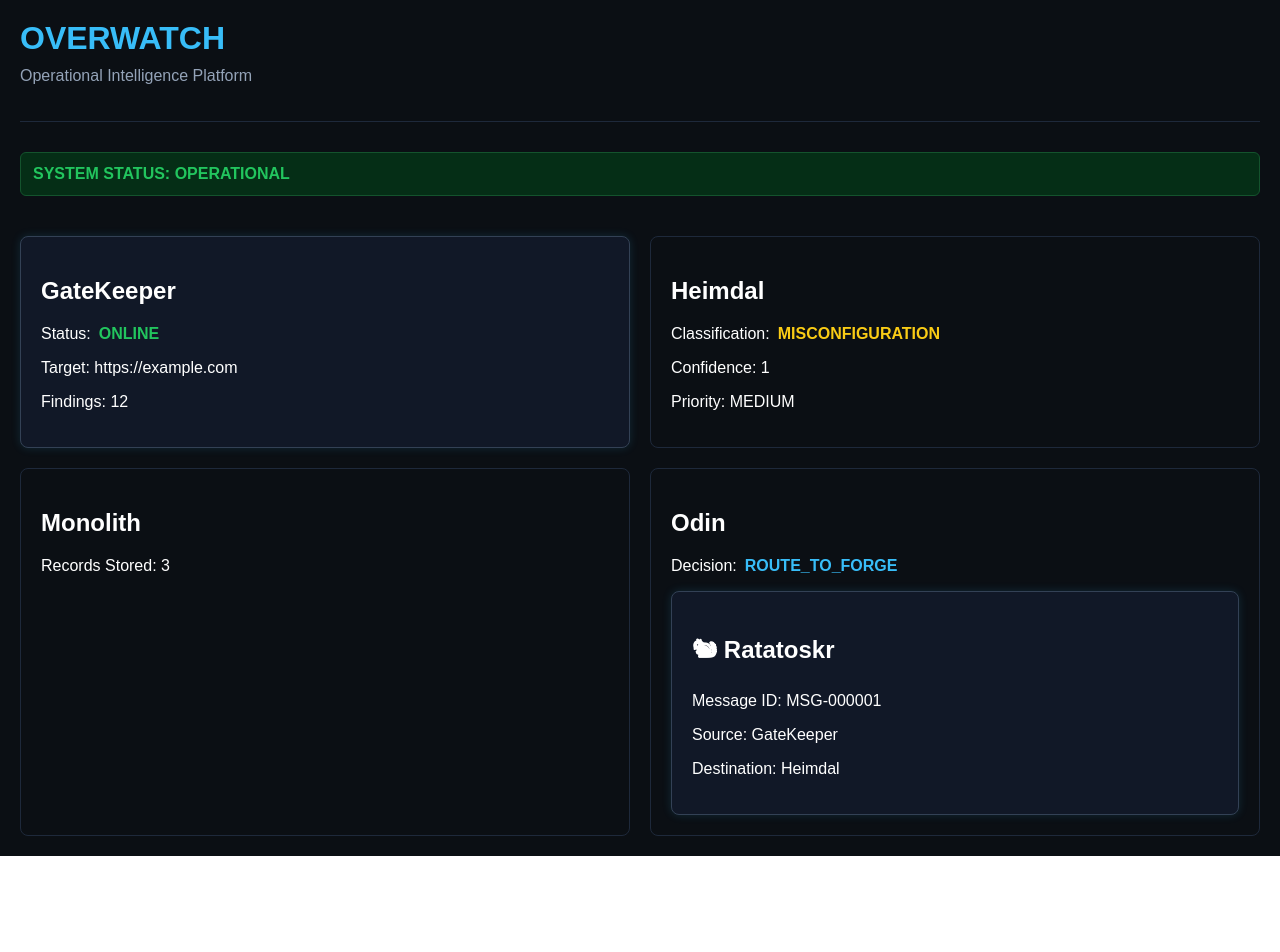
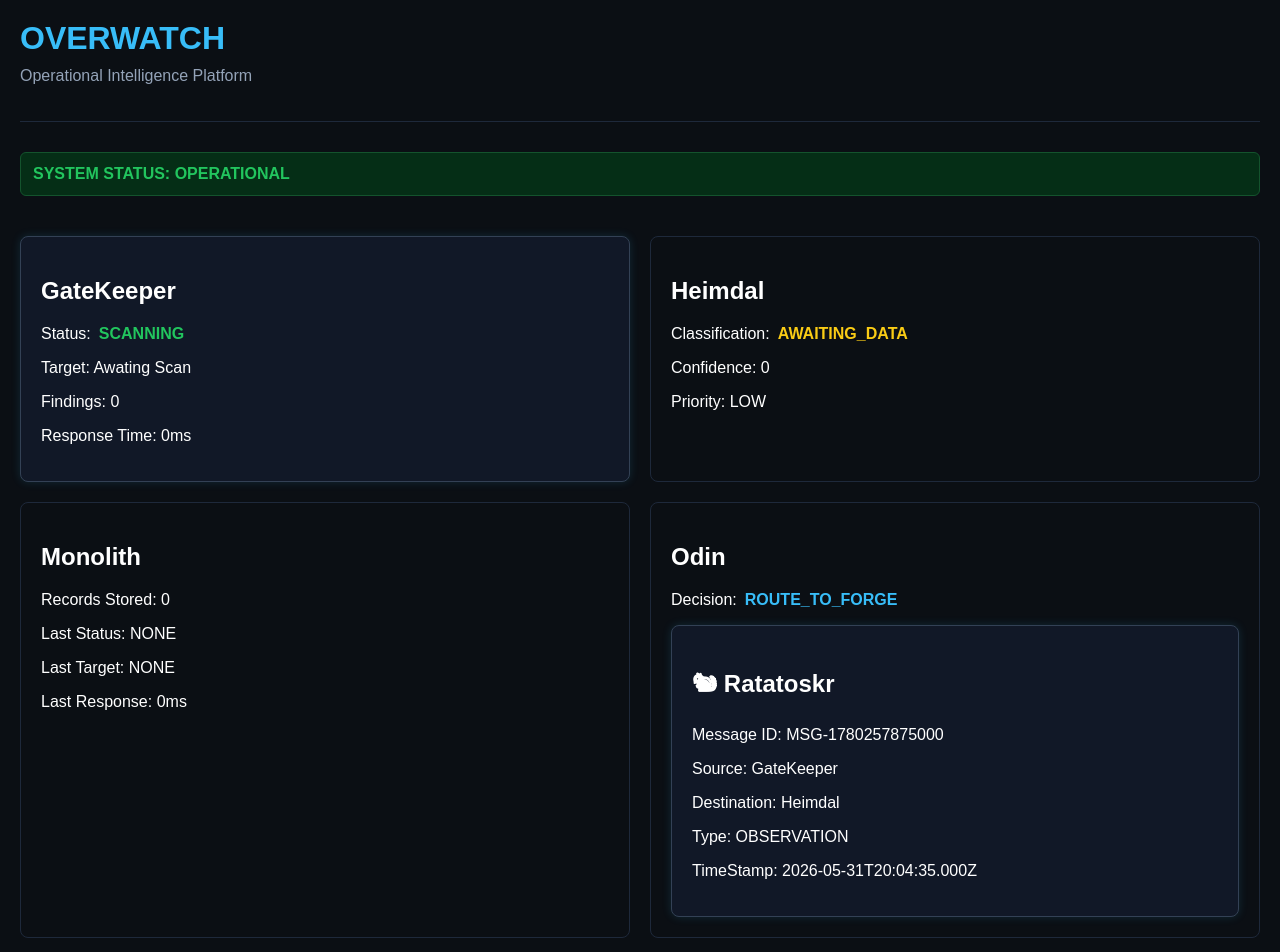
Before and after one commit to GunSlinger0715/overwatch-dashboard, a React (Create React App) app: page / in a window 1280 px wide. Shown: the top 952 px of the page. Before the commit the page ends 856 px from the top, so only its background shows below. Built offline with nearby package versions, Linux system fonts and the light colour scheme; no server answers.

Commit message:
Implement GateKeeper, Heimdal, Ratatoskr, and Monolith integration

```diff
--- a/src/App.js
+++ b/src/App.js
@@ -1,7 +1,43 @@
 import { dashboardData } from "./dashboardData";
-
+import { runGateKeeperScan } from "./gatekeeper";
+import { useEffect, useState } from "react";
+import { classifyObservation } from "./heimdal";
+import { createMessage } from "./ratatoskr";
+import { storeObservation, getObservationCount } from "./monolith";
 
 function App() {
+
+  const [scanData, setScanData] = useState(null);
+  const [recordCount, setRecordCount] = useState(0);
+  const [lastObservation, setLastObservation] = useState(null);
+  const heimdalData = classifyObservation(scanData);
+  const ratatoskrMessage =
+    createMessage(
+      "GateKeeper",
+      "Heimdal",
+      "OBSERVATION",
+      scanData
+    );
+
+  useEffect(() => {
+
+    async function scan() {
+
+      const result = await runGateKeeperScan();
+
+      storeObservation(result);
+
+      setLastObservation(result);
+
+      setRecordCount(getObservationCount())
+
+      setScanData(result);
+    }
+
+    scan();
+
+  }, []);
+
   return (
     <div
       style={{
@@ -80,16 +116,23 @@ function App() {
                 marginLeft: "8px"
               }}
             >
-              {dashboardData.gatekeeper.status}
+              {scanData?.status || "SCANNING"}
             </span>
           </p>
 
           <p>
-            Target: {dashboardData.gatekeeper.target}
+            Target: {scanData?.target || "Awating Scan"}
           </p>
 
           <p>
-            Findings: {dashboardData.gatekeeper.findings}
+            Findings: {scanData?.findings || 0}
+          </p>
+
+          <p>
+            Response Time:
+            {" "}
+            {scanData?.responseTime || 0}
+            ms
           </p>
         </div>
 
@@ -110,20 +153,20 @@ function App() {
                 marginLeft: "8px"
               }}
             >
-              {dashboardData.heimdal.classification}
+              {heimdalData.classification}
             </span>
           </p>
 
           <p>
             Confidence:
             {" "}
-            {dashboardData.heimdal.confidence}
+            {heimdalData.confidence}
           </p>
 
           <p>
             Priority:
             {" "}
-            {dashboardData.heimdal.priority}
+            {heimdalData.priority}
           </p>
 
         </div>
@@ -139,7 +182,26 @@ function App() {
           <p>
             Records Stored:
             {" "}
-            {dashboardData.monolith.recordsStored}
+            {recordCount}
+          </p>
+
+          <p>
+            Last Status:
+            {" "}
+            {lastObservation?.status || "NONE"}
+          </p>
+
+          <p>
+            Last Target:
+            {" "}
+            {lastObservation?.target || "NONE"}
+          </p>
+
+          <p>
+            Last Response:
+            {" "}
+            {lastObservation?.responseTime || 0}
+            ms
           </p>
         </div>
 
@@ -175,15 +237,33 @@ function App() {
             <h2>🐿 Ratatoskr</h2>
 
             <p>
-              Message ID: MSG-000001
+              Message ID:
+              {" "}
+              {ratatoskrMessage.messageId}
             </p>
 
             <p>
-              Source: GateKeeper
+              Source:
+              {" "}
+              {ratatoskrMessage.source}
             </p>
 
             <p>
-              Destination: Heimdal
+              Destination:
+              {" "}
+              {ratatoskrMessage.destination}
+            </p>
+
+            <p>
+              Type:
+              {" "}
+              {ratatoskrMessage.messageType}
+            </p>
+
+            <p>
+              TimeStamp:
+              {" "}
+              {ratatoskrMessage.timestamp}
             </p>
           </div>
         </div>
--- /dev/null
+++ b/src/gatekeeper.js
@@ -0,0 +1,22 @@
+export async function runGateKeeperScan() {
+
+    const startTime = Date.now();
+
+    const response = await fetch("https://httpbin.org/get");
+
+    const endTime = Date.now();
+
+    return {
+        status:
+            response.ok
+                ? "ONLINE"
+                : "OFFLINE",
+
+        target: "https://httpbin.org/get",
+
+        findings: 1,
+
+        responseTime:
+            endTime - startTime
+    };
+}
--- /dev/null
+++ b/src/heimdal.js
@@ -0,0 +1,24 @@
+export function classifyObservation(scanData) {
+
+    if (!scanData) {
+        return {
+            classification: "AWAITING_DATA",
+            confidence: 0,
+            priority: "LOW"
+        };
+    }
+
+    if (scanData.status === "ONLINE") {
+        return {
+            classification: "HEALTHY_ENDPOINT",
+            confidence: 1.0,
+            priority: "LOW"
+        };
+    }
+
+    return {
+        classification: "UNKNOWN",
+        confidence: 0.5,
+        priority: "MEDIUM"
+    };
+}
--- /dev/null
+++ b/src/monolith.js
@@ -0,0 +1,19 @@
+const observations = [];
+
+export function storeObservation(observation) {
+
+    observations.push({
+        timestamp: new Date().toISOString(),
+        observation
+    });
+
+    return observations.length;
+}
+
+export function getObservationCount() {
+    return observations.length;
+}
+
+export function getObservations() {
+    return observations;
+}
--- /dev/null
+++ b/src/ratatoskr.js
@@ -0,0 +1,20 @@
+export function createMessage(
+    source,
+    destination,
+    messageType,
+    payload
+) {
+
+    return {
+        messageId:
+            `MSG-${Date.now()}`,
+
+        source,
+        destination,
+        messageType,
+        payload,
+
+        timestamp:
+            new Date().toISOString()
+    };
+}
```
Also changed, not shown: 1 other file (tests, documents, lock files or other folders).
